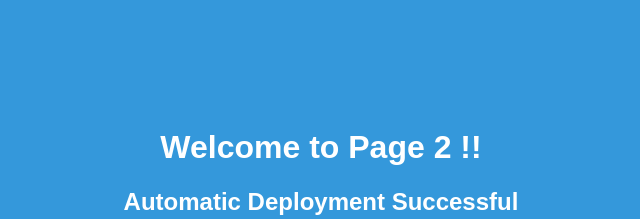
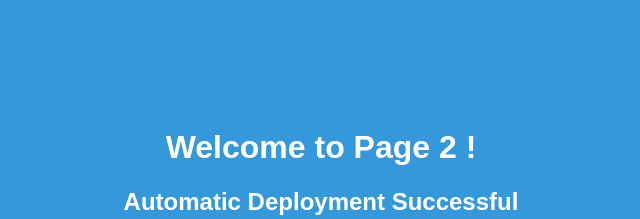
Before and after one commit to richiee3e/devops-cicd-assignment, a plain HTML site: page page2/index.html in a window 1280 px wide. Shown: the top 219 px of the page, without its empty margins (319-959 px from the left). Drawn offline with Linux system fonts and the light colour scheme.

Commit message:
Update index.html

```diff
--- a/page2/index.html
+++ b/page2/index.html
@@ -13,7 +13,7 @@
     </style>
 </head>
 <body>
-    <h1>Welcome to Page 2 !!</h1>
+    <h1>Welcome to Page 2 !</h1>
     <h2>Automatic Deployment Successful</h2>
     <p>Changes from GitHub trigger Jenkins build</p>
 </body>
```
